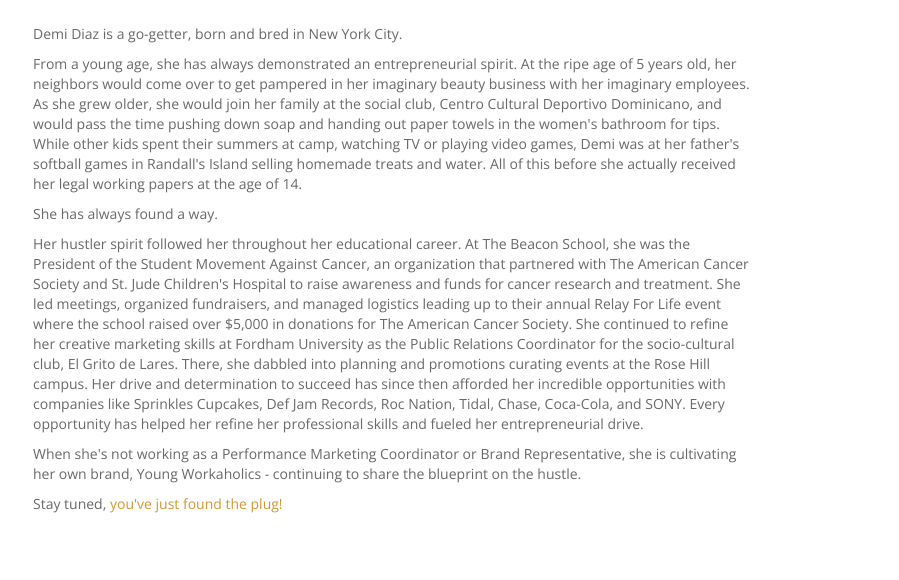
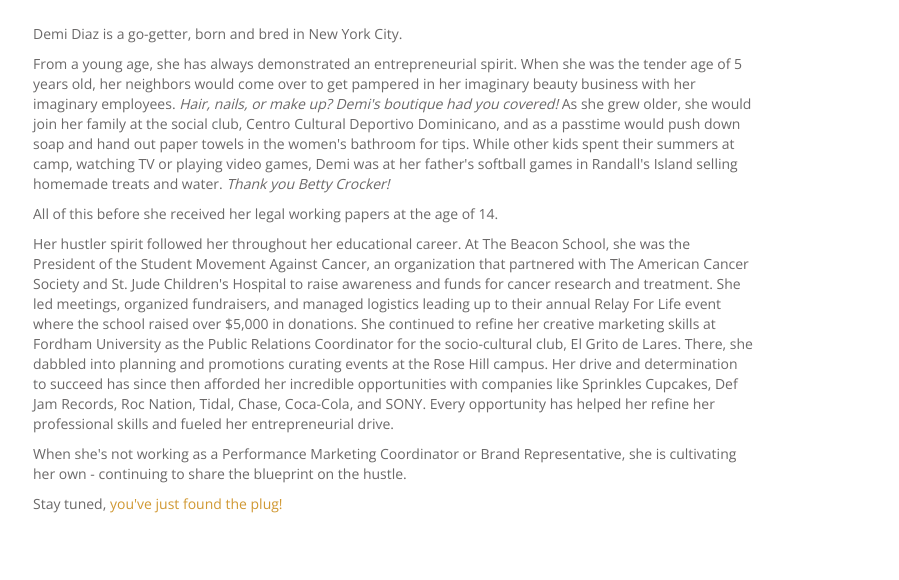
Before and after one commit to demidiaz/demidiaz, a plain HTML site: page mystory.html in a window 1280 px wide. Shown: the part 372-952 px from the top of the page, without its empty margins (72-971 px from the left). Drawn offline with nearby package versions, Linux system fonts and the light colour scheme.

Commit message:
Changes to My Story
Edited my story, made it sound more personable.

```diff
--- a/mystory.html
+++ b/mystory.html
@@ -77,13 +77,13 @@
 					<h2 style="font-family: 'Open Sans', sans-serif;color:#CE6C67">Her Story</h2><br>
 						 <p style="font-family: 'Open Sans', sans-serif;color:#6A6868">Demi Diaz is a go-getter, born and bred in New York City.</p>
 
-						 <p style="font-family: 'Open Sans', sans-serif;color:#6A6868">From a young age, she has always demonstrated an entrepreneurial spirit. At the ripe age of 5 years old, her neighbors would come over to get pampered in her imaginary beauty business with her imaginary employees. As she grew older, she would join her family at the social club, Centro Cultural Deportivo Dominicano, and would pass the time pushing down soap and handing out paper towels in the women's bathroom for tips. While other kids spent their summers at camp, watching TV or playing video games, Demi was at her father's softball games in Randall's Island selling homemade treats and water. All of this before she actually received her legal working papers at the age of 14.</p>
+						 <p style="font-family: 'Open Sans', sans-serif;color:#6A6868">From a young age, she has always demonstrated an entrepreneurial spirit. When she was the tender age of 5 years old, her neighbors would come over to get pampered in her imaginary beauty business with her imaginary employees. <i> Hair, nails, or make up? Demi's boutique had you covered! </i> As she grew older, she would join her family at the social club, Centro Cultural Deportivo Dominicano, and as a passtime would push down soap and hand out paper towels in the women's bathroom for tips. While other kids spent their summers at camp, watching TV or playing video games, Demi was at her father's softball games in Randall's Island selling homemade treats and water. <i> Thank you Betty Crocker!</i></p>
 
-						<p style="font-family: 'Open Sans', sans-serif;color:#6A6868">She has always found a way.</p>
+						 <p style="font-family: 'Open Sans', sans-serif;color:#6A6868">All of this before she received her legal working papers at the age of 14.</p>
 
-						<p style="font-family: 'Open Sans', sans-serif;color:#6A6868">Her hustler spirit followed her throughout her educational career. At The Beacon School, she was the President of the Student Movement Against Cancer, an organization that partnered with The American Cancer Society and St. Jude Children's Hospital to raise awareness and funds for cancer research and treatment. She led meetings, organized fundraisers, and managed logistics leading up to their annual Relay For Life event where the school raised over $5,000 in donations for The American Cancer Society. She continued to refine her creative marketing skills at Fordham University as the Public Relations Coordinator for the socio-cultural club, El Grito de Lares. There, she dabbled into planning and promotions curating events at the Rose Hill campus. Her drive and determination to succeed has since then afforded her incredible opportunities with companies like Sprinkles Cupcakes, Def Jam Records, Roc Nation, Tidal, Chase, Coca-Cola, and SONY. Every opportunity has helped her refine her professional skills and fueled her entrepreneurial drive.</p>
+						<p style="font-family: 'Open Sans', sans-serif;color:#6A6868">Her hustler spirit followed her throughout her educational career. At The Beacon School, she was the President of the Student Movement Against Cancer, an organization that partnered with The American Cancer Society and St. Jude Children's Hospital to raise awareness and funds for cancer research and treatment. She led meetings, organized fundraisers, and managed logistics leading up to their annual Relay For Life event where the school raised over $5,000 in donations. She continued to refine her creative marketing skills at Fordham University as the Public Relations Coordinator for the socio-cultural club, El Grito de Lares. There, she dabbled into planning and promotions curating events at the Rose Hill campus. Her drive and determination to succeed has since then afforded her incredible opportunities with companies like Sprinkles Cupcakes, Def Jam Records, Roc Nation, Tidal, Chase, Coca-Cola, and SONY. Every opportunity has helped her refine her professional skills and fueled her entrepreneurial drive.</p>
 
-						<p style="font-family: 'Open Sans', sans-serif;color:#6A6868">When she's not working as a Performance Marketing Coordinator or Brand Representative, she is cultivating her own brand, Young Workaholics - continuing to share the blueprint on the hustle.</p>
+						<p style="font-family: 'Open Sans', sans-serif;color:#6A6868">When she's not working as a Performance Marketing Coordinator or Brand Representative, she is cultivating her own - continuing to share the blueprint on the hustle.</p>
 
 						<p style="font-family: 'Open Sans', sans-serif;color:#6A6868">Stay tuned, <span style="color:#D09832"> you've just found the plug! </span> </p>
 						<br/><br/>
```
